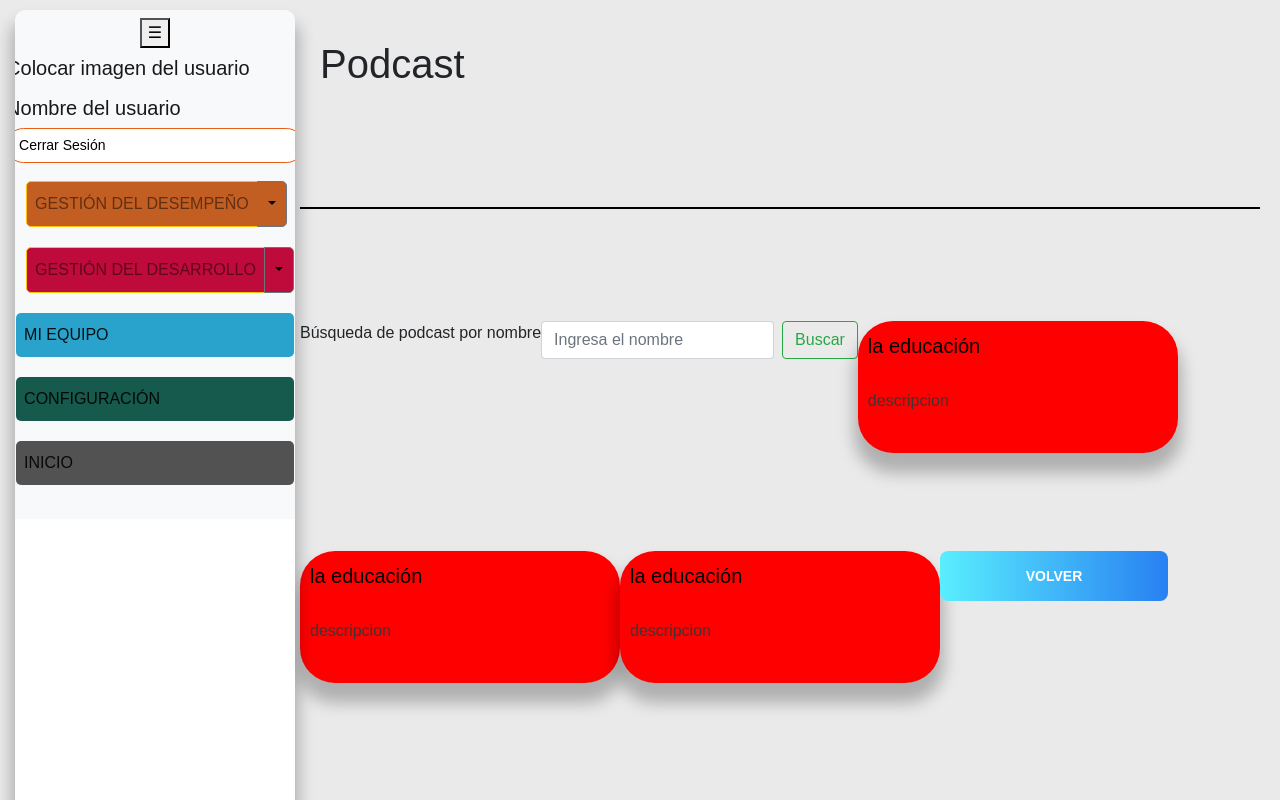
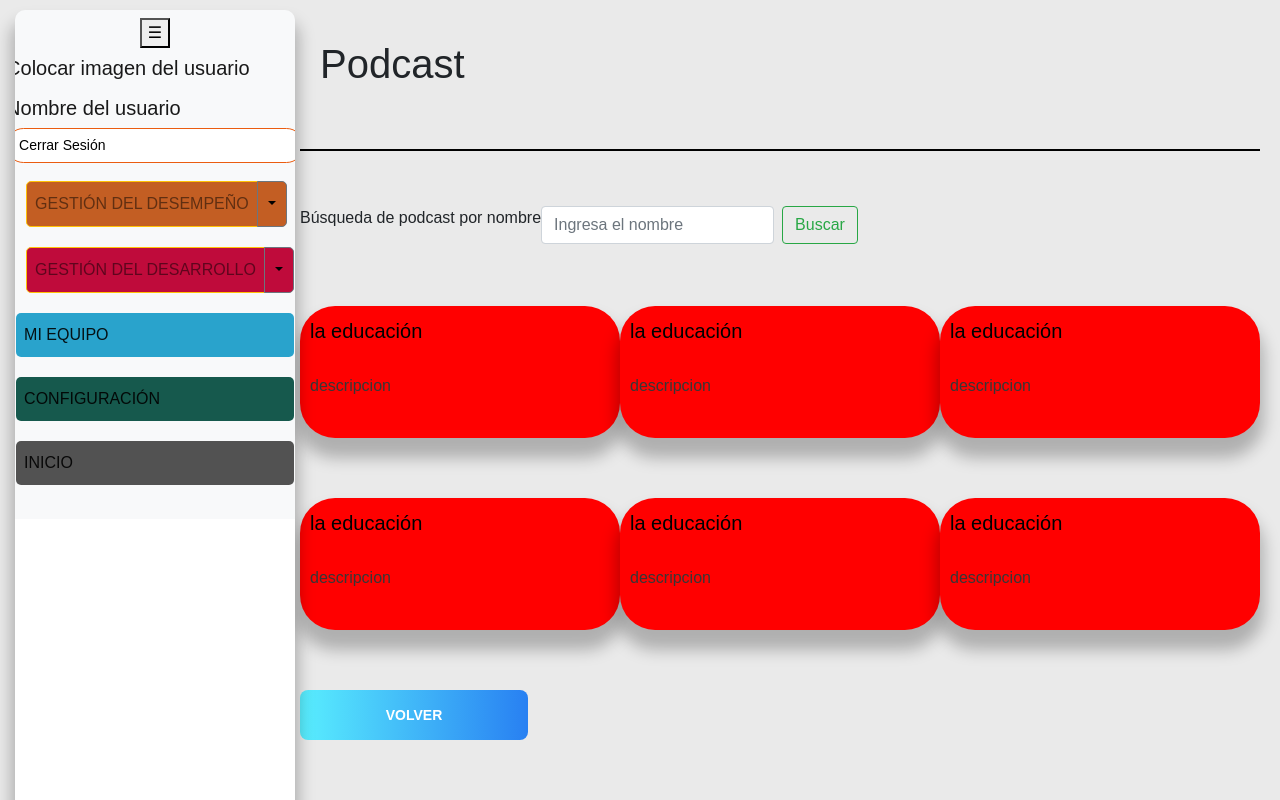
Before and after one commit to EdwinFigueroa2003/Sistema_gestion_de_desempeno, a Flask app: page /podcast in a window 1280 px wide. Run offline with Flask 3, Linux system fonts and the light colour scheme.

Commit message:
pequeñas cosas en podcas y video

```diff
--- a/sistemagestiondesempeño/templates/podcast.html
+++ b/sistemagestiondesempeño/templates/podcast.html
@@ -521,6 +521,13 @@
             /* Transición suave para el cambio de color de fondo */
         }
 
+        .rectangles-container {
+            display: flex;
+            justify-content: space-around;
+            margin-top: 20px;
+        }
+
+
         /*Fin de nueva version*/
     </style>
 </head>
@@ -612,7 +619,53 @@
             <input class="form-control mr-sm-2" type="search" placeholder="Ingresa el nombre" aria-label="Search">
             <button class="btn btn-outline-success my-2 my-sm-0" type="submit">Buscar</button>
         </form>
+        <div class="rectangles-container">
+            <div class="info-podcast">
+                <div class="frame-2330">
+                    <div class="group-2307">
+                        <div class="frame-2374">
+                            <a href="#">
+                                <div class="titulo-podcast">la educación</div>
+                                <div class="descripcion">
+                                    descripcion
+                                </div>
+                            </a>
+                        </div>
+                    </div>
+                </div>
+            </div>
 
+            <div class="info-podcast">
+                <div class="frame-2330">
+                    <div class="group-2307">
+                        <div class="frame-2374">
+                            <a href="#">
+                                <div class="titulo-podcast">la educación</div>
+                                <div class="descripcion">
+                                    descripcion
+                                </div>
+                            </a>
+                        </div>
+                    </div>
+                </div>
+            </div>
+            <div class="info-podcast">
+                <div class="frame-2330">
+                    <div class="group-2307">
+                        <div class="frame-2374">
+                            <a href="#">
+                                <div class="titulo-podcast">la educación</div>
+                                <div class="descripcion">
+                                    descripcion
+                                </div>
+                            </a>
+                        </div>
+                    </div>
+                </div>
+            </div>
+
+        </div>
+        <div class="rectangles-container">
             <div class="info-podcast">
                 <div class="frame-2330">
                     <div class="group-2307">
@@ -657,8 +710,12 @@
                     </div>
                 </div>
             </div>
+
+        </div>
+        <div class="rectangles-container">
             <div class="medium-filled">
                 <a href="/gestiondeldesarrollo" class="volver">VOLVER</a>
+            </div>
         </div>
     </div>
 
@@ -683,4 +740,5 @@
     </script>
 
 </body>
+
 </html>
```
Also changed, not shown: sistemagestiondesempeño/templates/videos.html (+72 -4 lines). Lines whose indentation alone changed are shown as unchanged.
